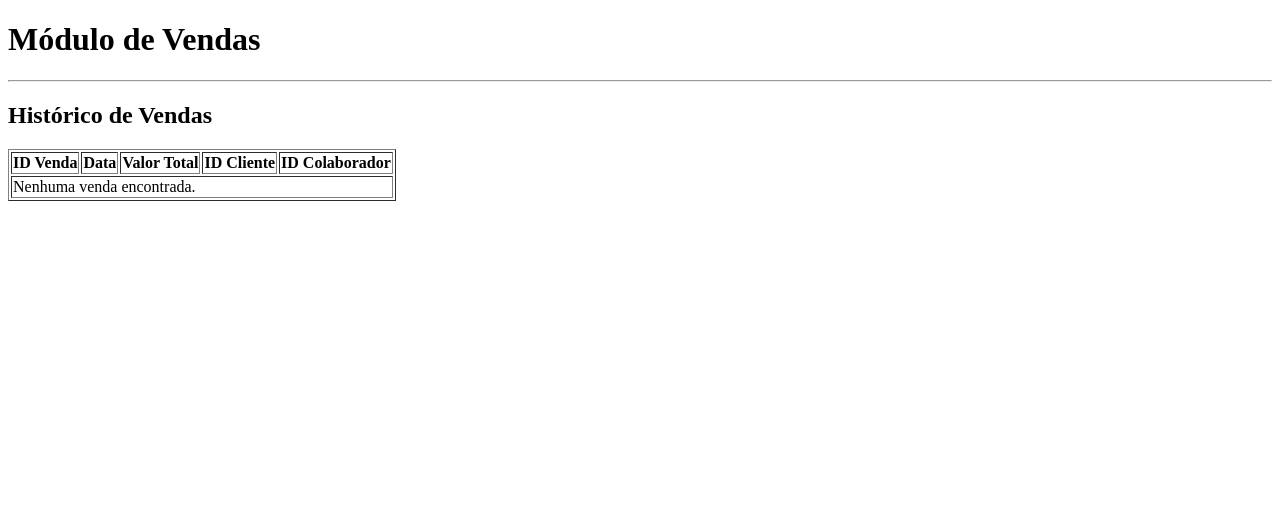
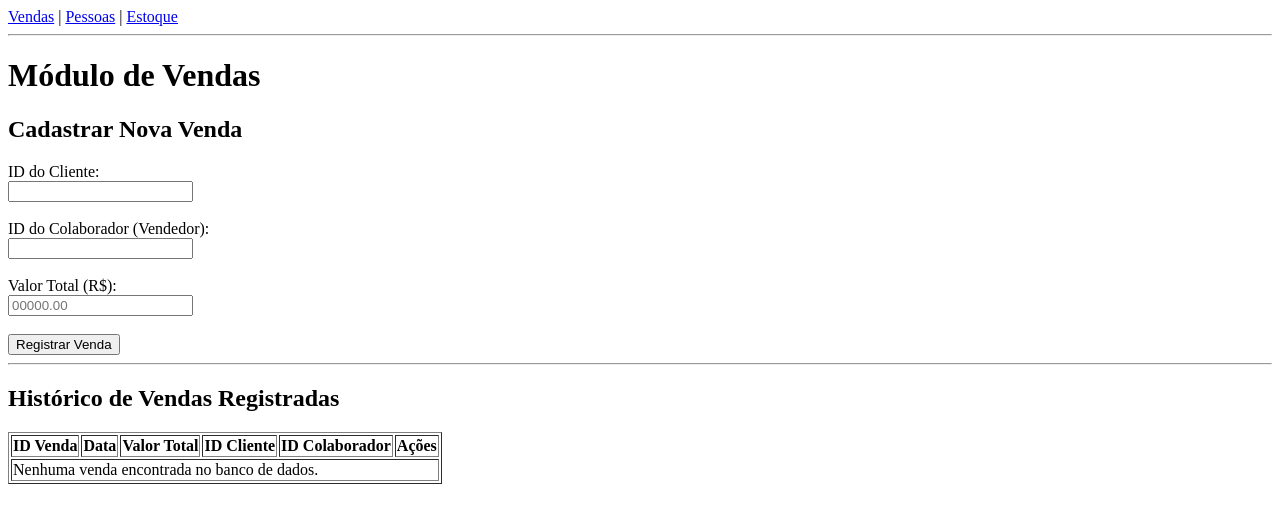
Before and after one commit to VexVinny/AuraMotors, a Django app: page /vendas/ in a window 1280 px wide. Shown: the top 523 px of the page. Run offline with Django 5.2, Linux system fonts and the light colour scheme.

Commit message:
criação da tela de gerenciamento de vendas e itens de venda

```diff
--- a/core/templates/vendas.html
+++ b/core/templates/vendas.html
@@ -2,12 +2,68 @@
 <html lang="pt-br">
 <head>
     <meta charset="UTF-8">
-    <title>Aura Motors - Vendas</title>
+    <title>Aura Motors - Módulo de Vendas</title>
 </head>
 <body>
+
+    <nav>
+        <a href="/vendas/">Vendas</a> |
+        <a href="/pessoas/">Pessoas</a> |
+        <a href="/estoque/">Estoque</a>
+    </nav>
+    <hr>
+
     <h1>Módulo de Vendas</h1>
+
+    {% if mensagem %}
+        <p><strong>SUCESSO: {{ mensagem }}</strong></p>
+    {% endif %}
+
+    {% if erro %}
+        <p><strong>ERRO: {{ erro }}</strong></p>
+    {% endif %}
+
+    {% if venda_para_editar %}
+        <h2>Editar Venda #{{ venda_para_editar.0 }}</h2>
+        <form method="POST" action="/vendas/">
+            {% csrf_token %}
+            <input type="hidden" name="acao" value="atualizar">
+            <input type="hidden" name="id_venda" value="{{ venda_para_editar.0 }}">
+
+            <label for="id_cliente">ID do Cliente:</label><br>
+            <input type="number" id="id_cliente" name="id_cliente" value="{{ venda_para_editar.3 }}" required><br><br>
+
+            <label for="id_colaborador">ID do Colaborador (Vendedor):</label><br>
+            <input type="number" id="id_colaborador" name="id_colaborador" value="{{ venda_para_editar.4 }}" required><br><br>
+
+            <label for="valor_total">Valor Total (R$):</label><br>
+            <input type="number" step="0.01" id="valor_total" name="valor_total" value="{{ venda_para_editar.2 }}" required><br><br>
+
+            <button type="submit">Salvar Alterações</button>
+            <a href="/vendas/">Cancelar Edição</a>
+        </form>
+    {% else %}
+        <h2>Cadastrar Nova Venda</h2>
+        <form method="POST" action="/vendas/">
+            {% csrf_token %}
+            <input type="hidden" name="acao" value="cadastrar">
+
+            <label for="id_cliente">ID do Cliente:</label><br>
+            <input type="number" id="id_cliente" name="id_cliente" required><br><br>
+
+            <label for="id_colaborador">ID do Colaborador (Vendedor):</label><br>
+            <input type="number" id="id_colaborador" name="id_colaborador" required><br><br>
+
+            <label for="valor_total">Valor Total (R$):</label><br>
+            <input type="number" step="0.01" id="valor_total" name="valor_total" placeholder="00000.00" required><br><br>
+
+            <button type="submit">Registrar Venda</button>
+        </form>
+    {% endif %}
+
     <hr>
-    <h2>Histórico de Vendas</h2>
+
+    <h2>Histórico de Vendas Registradas</h2>
     <table border="1">
         <thead>
             <tr>
@@ -16,6 +72,7 @@
                 <th>Valor Total</th>
                 <th>ID Cliente</th>
                 <th>ID Colaborador</th>
+                <th>Ações</th>
             </tr>
         </thead>
         <tbody>
@@ -26,13 +83,85 @@
                 <td>R$ {{ venda.2 }}</td>
                 <td>{{ venda.3 }}</td>
                 <td>{{ venda.4 }}</td>
+                <td>
+                    <a href="/vendas/?venda_id={{ venda.0 }}">Ver Itens</a> |
+
+                    <!-- Editar Venda -->
+                    <a href="/vendas/?editar_id={{ venda.0 }}">Editar</a> |
+
+                    <form method="POST" action="/vendas/" style="display:inline;">
+                        {% csrf_token %}
+                        <input type="hidden" name="acao" value="excluir">
+                        <input type="hidden" name="id_venda" value="{{ venda.0 }}">
+                        <button type="submit" onclick="return confirm('Tem certeza que deseja cancelar/excluir a Venda #{{ venda.0 }} e seus itens?');">Excluir</button>
+                    </form>
+                </td>
             </tr>
             {% empty %}
             <tr>
-                <td colspan="5">Nenhuma venda encontrada.</td>
+                <td colspan="6">Nenhuma venda encontrada no banco de dados.</td>
             </tr>
             {% endfor %}
         </tbody>
     </table>
+
+    {% if venda_selecionada_id %}
+        <hr>
+        <h2>Itens da Venda #{{ venda_selecionada_id }}</h2>
+
+        <h3>Adicionar Veículo/Item a esta Venda</h3>
+        <form method="POST" action="/vendas/">
+            {% csrf_token %}
+            <input type="hidden" name="acao" value="adicionar_item">
+            <input type="hidden" name="id_venda" value="{{ venda_selecionada_id }}">
+
+            <label for="id_veiculo">ID do Veículo:</label><br>
+            <input type="number" id="id_veiculo" name="id_veiculo" required><br><br>
+
+            <label for="valor_unitario">Valor Unitário (R$):</label><br>
+            <input type="number" step="0.01" id="valor_unitario" name="valor_unitario" placeholder="00000.00" required><br><br>
+
+            <button type="submit">Adicionar Item</button>
+        </form>
+
+        <br>
+
+        <!-- Tabela com os Itens da Venda -->
+        <table border="1">
+            <thead>
+                <tr>
+                    <th>ID Item</th>
+                    <th>ID Veículo</th>
+                    <th>Valor Unitário</th>
+                    <th>Ação</th>
+                </tr>
+            </thead>
+            <tbody>
+                {% for item in itens_venda %}
+                <tr>
+                    <td>{{ item.0 }}</td>
+                    <td>{{ item.2 }}</td>
+                    <td>R$ {{ item.3 }}</td>
+                    <td>
+                        <form method="POST" action="/vendas/" style="display:inline;">
+                            {% csrf_token %}
+                            <input type="hidden" name="acao" value="remover_item">
+                            <input type="hidden" name="id_item_venda" value="{{ item.0 }}">
+                            <input type="hidden" name="id_venda" value="{{ venda_selecionada_id }}">
+                            <button type="submit" onclick="return confirm('Remover este item da venda?');">Remover Item</button>
+                        </form>
+                    </td>
+                </tr>
+                {% empty %}
+                <tr>
+                    <td colspan="4">Nenhum veículo adicionado a esta venda ainda.</td>
+                </tr>
+                {% endfor %}
+            </tbody>
+        </table>
+        <br>
+        <a href="/vendas/">Fechar Detalhes da Venda</a>
+    {% endif %}
+
 </body>
 </html>
--- a/core/views.py
+++ b/core/views.py
@@ -20,28 +20,102 @@ from modulos.estoque import (
     atualizar_montadora,
     remover_montadora,
 )
-
+from modulos.vendas import (
+    listar_vendas,
+    buscar_venda_por_id,
+    registrar_venda,
+    atualizar_venda,
+    remover_venda,
+    listar_itens_da_venda,
+    adicionar_item_venda,
+    remover_item_venda
+)
 
 def view_vendas(request):
-    """View do módulo de vendas."""
+    mensagem = None
+    erro = None
+    venda_para_editar = None
+    venda_selecionada_id = request.GET.get('venda_id')
+
+    if request.method == 'POST':
+        acao = request.POST.get('acao')
+
+        if acao == 'cadastrar':
+            id_cliente = request.POST.get('id_cliente')
+            id_colaborador = request.POST.get('id_colaborador')
+            valor_total = request.POST.get('valor_total')
+
+            if id_cliente and id_colaborador and valor_total:
+                if registrar_venda(valor_total, id_cliente, id_colaborador):
+                    mensagem = "Venda cadastrada com sucesso!"
+                else:
+                    erro = "Erro ao registrar a venda no banco de dados."
+            else:
+                erro = "Preencha todos os campos."
+
+        elif acao == 'atualizar':
+            id_venda = request.POST.get('id_venda')
+            id_cliente = request.POST.get('id_cliente')
+            id_colaborador = request.POST.get('id_colaborador')
+            valor_total = request.POST.get('valor_total')
+
+            if id_venda and id_cliente and id_colaborador and valor_total:
+                if atualizar_venda(id_venda, valor_total, id_cliente, id_colaborador):
+                    mensagem = f"Venda ID #{id_venda} atualizada com sucesso!"
+                else:
+                    erro = "Erro ao atualizar a venda no banco de dados."
+            else:
+                erro = "Preencha todos os campos para atualizar."
+
+        elif acao == 'excluir':
+            id_venda = request.POST.get('id_venda')
+            if id_venda:
+                if remover_venda(id_venda):
+                    mensagem = f"Venda ID #{id_venda} (e seus itens) cancelada com sucesso!"
+                else:
+                    erro = "Erro ao remover a venda do banco de dados."
+
+        elif acao == 'adicionar_item':
+            id_venda = request.POST.get('id_venda')
+            id_veiculo = request.POST.get('id_veiculo')
+            valor_unitario = request.POST.get('valor_unitario')
+
+            if id_venda and id_veiculo and valor_unitario:
+                if adicionar_item_venda(id_venda, id_veiculo, valor_unitario):
+                    mensagem = "Item adicionado à venda com sucesso!"
+                    venda_selecionada_id = id_venda
+                else:
+                    erro = "Erro ao adicionar o item na venda."
+
+        elif acao == 'remover_item':
+            id_item_venda = request.POST.get('id_item_venda')
+            id_venda = request.POST.get('id_venda')
+            if id_item_venda:
+                if remover_item_venda(id_item_venda):
+                    mensagem = "Item removido da venda com sucesso!"
+                    venda_selecionada_id = id_venda
+                else:
+                    erro = "Erro ao remover o item da venda."
+
+    editar_id = request.GET.get('editar_id')
+    if editar_id:
+        venda_para_editar = buscar_venda_por_id(editar_id)
+
     vendas = listar_vendas()
 
-    contexto = {
-        "vendas": vendas
-    }
-
-    return render(request, "vendas.html", contexto)
-
-
-def view_pessoas(request):
-    """View do módulo de pessoas."""
-    clientes = listar_clientes()
+    itens_venda = []
+    if venda_selecionada_id:
+        itens_venda = listar_itens_da_venda(venda_selecionada_id)
 
     contexto = {
-        "clientes": clientes
+        'vendas': vendas,
+        'venda_para_editar': venda_para_editar,
+        'venda_selecionada_id': venda_selecionada_id,
+        'itens_venda': itens_venda,
+        'mensagem': mensagem,
+        'erro': erro
     }
-
-    return render(request, "pessoas.html", contexto)
+    return render(request, 'vendas.html', contexto)
 
 
 def view_estoque(request):
@@ -145,3 +219,14 @@ def view_estoque(request):
     }
 
     return render(request, "estoque.html", contexto)
+
+
+def view_pessoas(request):
+    """View do módulo de pessoas."""
+    clientes = listar_clientes()
+
+    contexto = {
+        "clientes": clientes
+    }
+
+    return render(request, "pessoas.html", contexto)
```
Also changed, not shown: modulos/vendas.py (+174 -35 lines), core/templates/estoque.html (line endings or trailing spaces).
